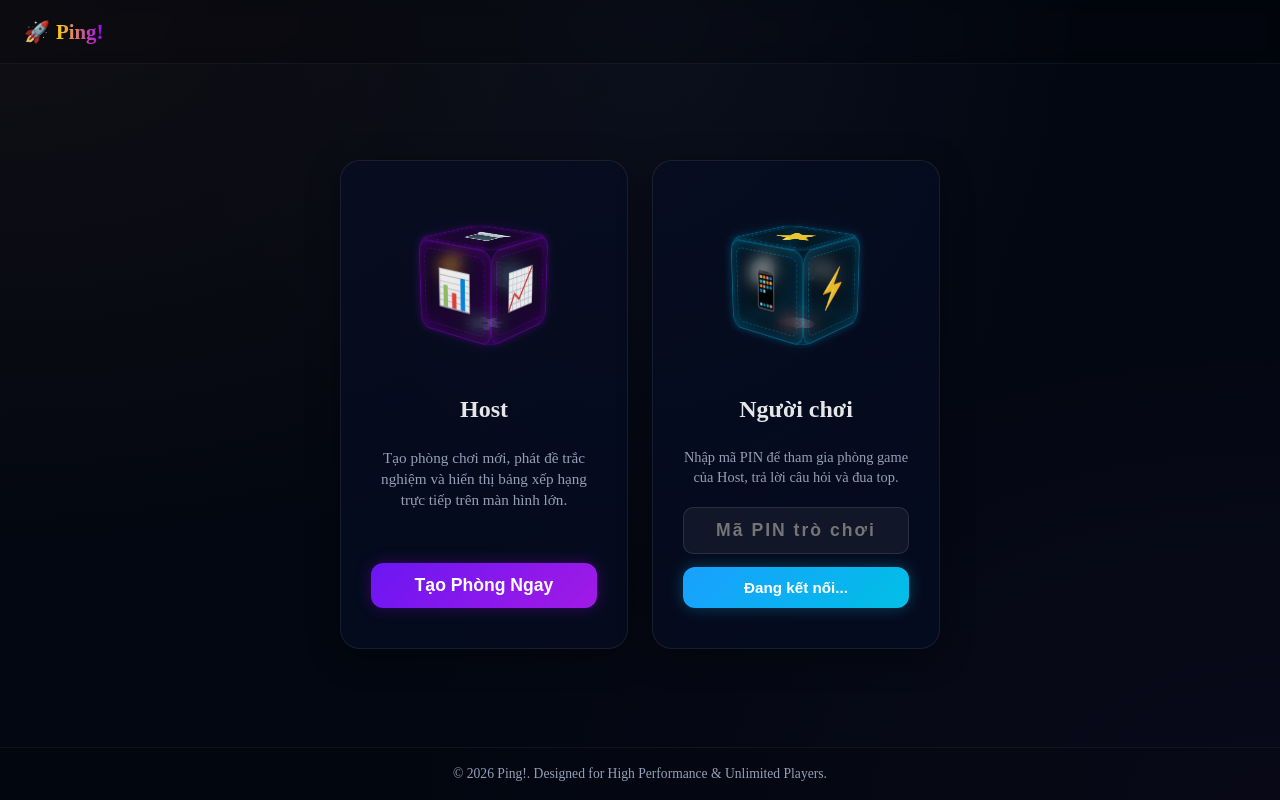
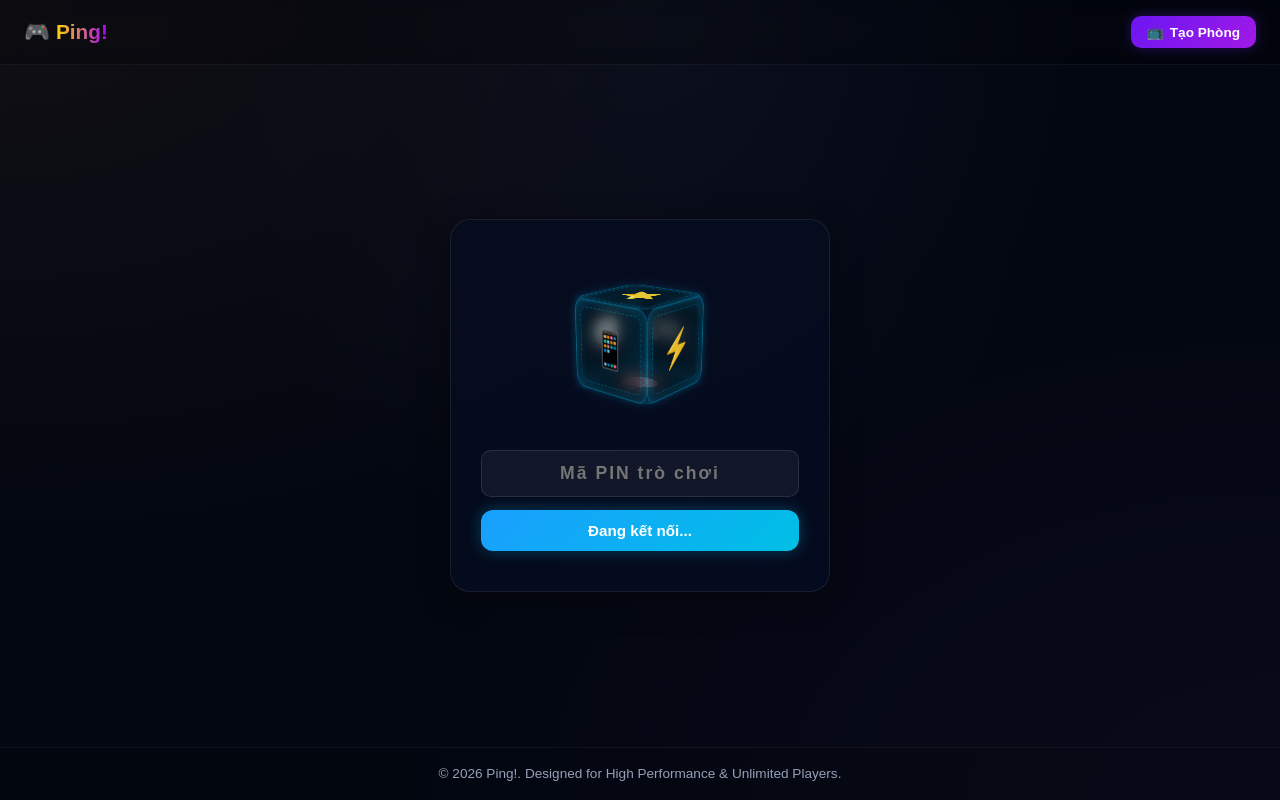
Before and after one commit to Tuilatanlocnee/Ping, a React (Vite) app in the folder frontend/: page / in a window 1280 px wide. Built offline with nearby package versions, Linux system fonts and the light colour scheme; no server answers.

Commit message:
edit giao dien

```diff
--- a/frontend/src/App.jsx
+++ b/frontend/src/App.jsx
@@ -109,7 +109,7 @@ function App() {
             userSelect: 'none'
           }}
         >
-          <span>🚀</span>
+          <span>🎮</span>
           <span style={{
             background: 'linear-gradient(to right, #ffd700, #a200ff)',
             WebkitBackgroundClip: 'text',
@@ -119,7 +119,28 @@ function App() {
           </span>
         </div>
 
-        {role !== 'SELECT' && (
+        {role === 'SELECT' ? (
+          <button
+            onClick={() => handleSelectRole('HOST')}
+            className="neon-btn"
+            style={{
+              padding: '8px 16px',
+              fontSize: '0.85rem',
+              background: 'linear-gradient(135deg, var(--primary), var(--secondary))',
+              boxShadow: '0 0 12px var(--primary-glow)',
+              borderRadius: '10px',
+              cursor: 'pointer',
+              border: 'none',
+              color: 'white',
+              fontWeight: 'bold',
+              display: 'flex',
+              alignItems: 'center',
+              gap: '6px'
+            }}
+          >
+            <span>📺</span> Tạo Phòng
+          </button>
+        ) : (
           <div style={{ display: 'flex', alignItems: 'center', gap: '8px', fontSize: '0.9rem' }}>
             <span style={{
               width: '8px',
--- a/frontend/src/index.css
+++ b/frontend/src/index.css
@@ -1,5 +1,5 @@
 :root {
-  font-family: 'Times New Roman', Times, Baskerville, Georgia, serif;
+  font-family: Arial, Helvetica, sans-serif;
   line-height: 1.5;
   font-weight: 400;
 
@@ -38,6 +38,11 @@
   box-sizing: border-box;
   margin: 0;
   padding: 0;
+}
+
+/* Đồng bộ font chữ cho tất cả các phần tử form */
+button, input, select, textarea {
+  font-family: inherit;
 }
 
 body {
--- a/frontend/src/views/HomeView.jsx
+++ b/frontend/src/views/HomeView.jsx
@@ -80,36 +80,9 @@ export default function HomeView({ onSelectRole, lastMessage, sendMessage, isCon
 
   return (
     <div className="fade-in home-container">
-
-      <div className="home-grid">
-        {/* Lựa chọn Host */}
-        <div className="glass-panel home-card" onClick={() => onSelectRole('HOST')}>
-          <div className="scene3d">
-            <div className="cube3d cube-host">
-              <div className="cube-face front">📺</div>
-              <div className="cube-face back">📊</div>
-              <div className="cube-face right">🏆</div>
-              <div className="cube-face left">📈</div>
-              <div className="cube-face top">💻</div>
-              <div className="cube-face bottom">⚙️</div>
-            </div>
-          </div>
-          <h2 style={{ fontSize: '1.5rem', fontWeight: '700' }}>Host</h2>
-          <p style={{ fontSize: '0.95rem', color: 'var(--text-muted)', lineHeight: '1.4' }}>
-            Tạo phòng chơi mới, phát đề trắc nghiệm và hiển thị bảng xếp hạng trực tiếp trên màn hình lớn.
-          </p>
-          <button className="neon-btn" style={{
-            marginTop: 'auto',
-            width: '100%',
-            background: 'linear-gradient(135deg, var(--primary), var(--secondary))',
-            boxShadow: '0 0 15px rgba(162, 0, 255, 0.3)'
-          }}>
-            Tạo Phòng Ngay
-          </button>
-        </div>
-
+      <div className="home-grid" style={{ maxWidth: '380px', margin: '0 auto', width: '100%' }}>
         {/* Lựa chọn Người chơi (Giao diện nhập trực tiếp) */}
-        <div className="glass-panel home-card" style={{ cursor: 'default' }}>
+        <div className="glass-panel home-card" style={{ cursor: 'default', width: '100%' }}>
           <div className="scene3d">
             <div className="cube3d cube-player">
               <div className="cube-face front">🎮</div>
@@ -120,10 +93,7 @@ export default function HomeView({ onSelectRole, lastMessage, sendMessage, isCon
               <div className="cube-face bottom">🧠</div>
             </div>
           </div>
-          <h2 style={{ fontSize: '1.5rem', fontWeight: '700' }}>Người chơi</h2>
-          <p style={{ fontSize: '0.9rem', color: 'var(--text-muted)', lineHeight: '1.4' }}>
-            Nhập mã PIN để tham gia phòng game của Host, trả lời câu hỏi và đua top.
-          </p>
+          {/* Đã xóa tiêu đề và mô tả người chơi */}
 
           {errorMsg && (
             <div style={{
```
